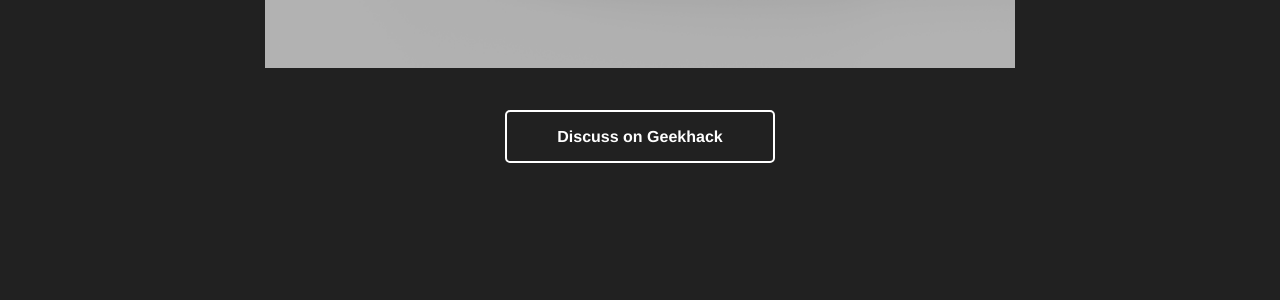
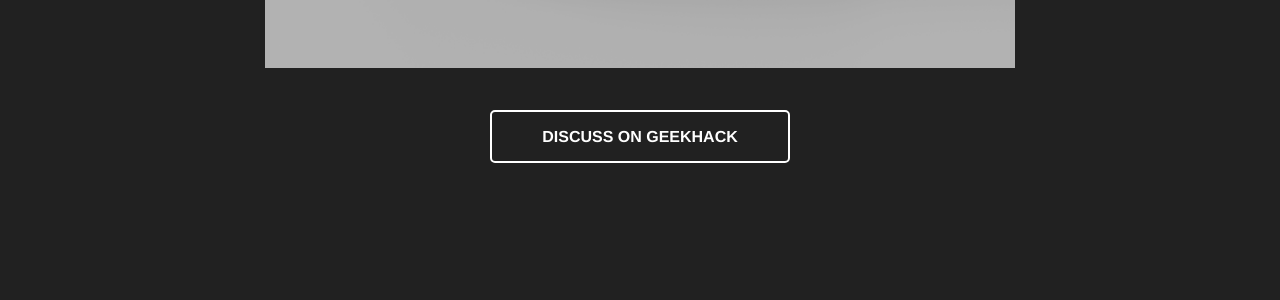
Before and after one commit to RedSunsRMK/redsunsrmk.github.io, a Jekyll site: the page built from _projects/red-samurai.html, in a window 1280 px wide and 900 px high, scrolled down 429 px. Shown: the part 132-432 px from the top of the window. Built offline with Jekyll 4.4.1, drawn with Linux system fonts in a browser that asks for light colours; some of the changed text lies outside the part shown.

Commit message:
Update red-samurai.html

```diff
--- a/_projects/red-samurai.html
+++ b/_projects/red-samurai.html
@@ -13,7 +13,7 @@ date: 2017-06-04 12:00:00
 		<div>
 			<img src="/images/Aura60_RedSamurai_C2R01.png" alt="Screenshot" class="screenshot editable" />
 		</div>
-		<div class="cta button alt"><a href="https://geekhack.org/index.php?topic=89970.0" target="_blank">Discuss on Geekhack</a></div>
+		<div class="cta button alt"><a href="https://geekhack.org/index.php?topic=89970.0" target="_blank">DISCUSS ON GEEKHACK</a></div>
 	</div>
 </section>
 
@@ -137,6 +137,6 @@ date: 2017-06-04 12:00:00
 
 	<section class="bottom-cta">
 		<h2 class="editable"><strong>Get Notified</strong></h2>
-		<div class="button alt"><a href="https://www.massdrop.com/vote/GMK-Red-Samurai" target="_blank">Vote on Massdrop</a></div>
+		<div class="button alt"><a href="https://www.massdrop.com/vote/GMK-Red-Samurai" target="_blank">VOTE ON MASSDROP</a></div>
 	</section>
 </div>
```
